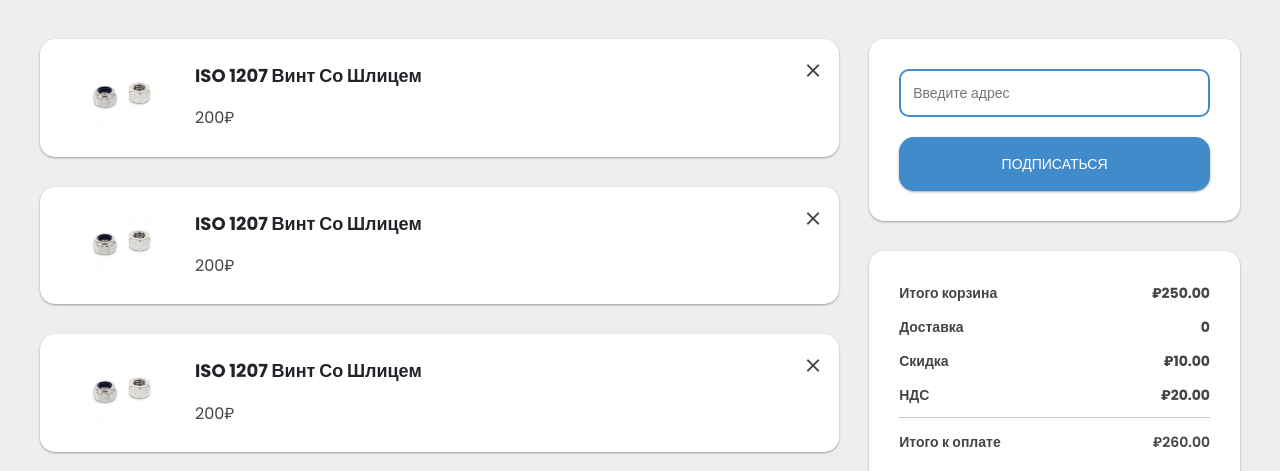
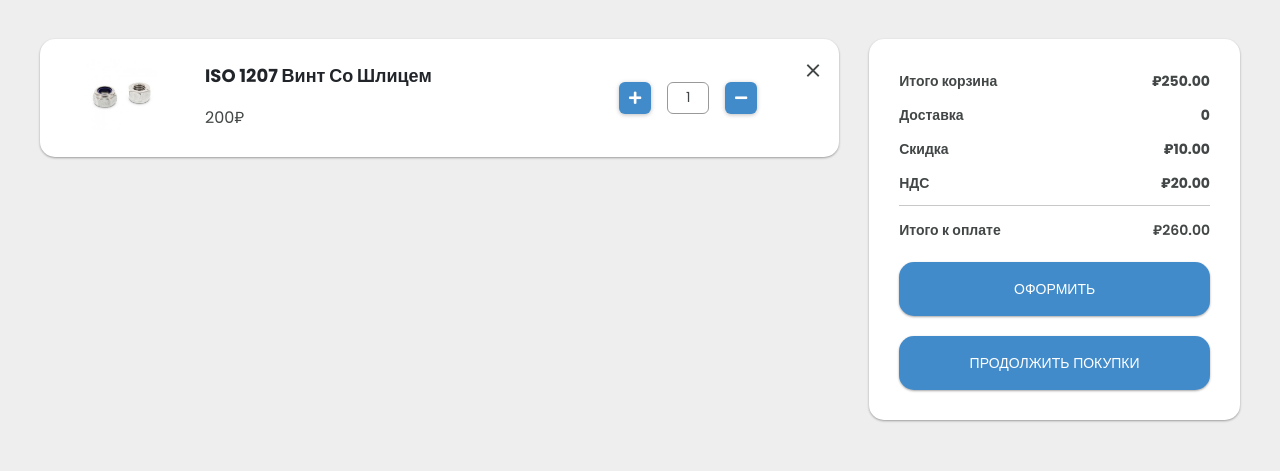
Before and after one commit to VakhitovAleksandr/anker, a plain HTML site: page cart.html in a window 1280 px wide. Shown: the part 154-625 px from the top of the page. Drawn offline with Linux system fonts and the light colour scheme.

Commit message:
cart.html Убран блок подписаться с права в верху.

```diff
--- a/assets/css/media.css
+++ b/assets/css/media.css
@@ -583,7 +583,15 @@
 }
 
 @media (max-width: 424.98px) {
-
+/* product-cart */
+.product-cart{
+  flex-direction: column;
+  padding: 20px;
+  align-items: flex-start;
+}
+.product-cart .price{
+  margin-top: 10px;
+}
 
   /* card-product-view */
   .card-product-view__rating {
--- a/assets/css/style.css
+++ b/assets/css/style.css
@@ -337,8 +337,10 @@ h6.strong {
   padding: 10px 12px;
   outline: none;
 }
-
-
+.ordering .form .form-group textarea{
+  height: 70px;
+}
+/* !cart */
 .cart {
   padding: 30px 0;
   display: flex;
@@ -376,7 +378,6 @@ h6.strong {
   background: #fff;
   border-radius: 15px;
   padding: 30px;
-  margin-top: 30px;
   margin-bottom: 10px;
 }
 
@@ -393,7 +394,41 @@ h6.strong {
   border-top: 1px solid #c8c8c8;
   font-weight: 600;
 }
-
+.counter {
+  display: flex;
+  align-items: center;
+}
+.counter .counter-minus{
+  display: block;
+}
+
+.counter .counter-input{
+    width: 42px;
+    height: 32px;
+    background-color: #fff;
+    border: 1px solid #999;
+    border-radius: 6px;
+    margin: 0 16px;
+    padding: 8px 5px;
+    text-align: center;
+    font-size: 14px;
+    line-height: 1;
+    outline: 0;
+}
+.counter .counter-btn{
+  width: 32px;
+  height: 32px;
+  box-shadow: 0 1px 4px #bfbfbf;
+  background-color: #428bca;
+  border-radius: 6px;
+  display: flex;
+  color: #fff;
+  align-items: center;
+  justify-content: center;
+}
+.counter .counter-btn:hover{
+  background-color: #3a57ac;
+}
 .cart-ammount ul li:not(:last-child) {
   margin-bottom: 10px;
 }
@@ -411,25 +446,33 @@ h6.strong {
 .product-cart {
   display: flex;
   align-items: center;
+  column-gap: 10px;
   flex: 0 0 auto;
   box-shadow: 0 1px 3px rgb(0 0 0 / 12%), 0 1px 2px rgb(0 0 0 / 24%);
   background: #fff;
   border-radius: 15px;
   overflow: hidden;
-  padding: 20px 20px;
+  padding: 20px 70px 20px 20px;
   margin-bottom: 30px;
   position: relative;
 
 }
 
 .product-cart .content {
-  flex: 1 0 auto;
+  flex-grow: 1;
   padding: 0 12px;
+  display: flex;
+  column-gap: 40px;
+  row-gap: 20px;
+  flex-wrap: wrap;
+  align-items: center;
+  justify-content: space-between;
 }
 
 .product-cart .img {
   width: 123px;
   padding: 0 12px;
+  flex: none;
 }
 
 .product-cart .title {
@@ -443,7 +486,7 @@ h6.strong {
   font-size: 16px;
 }
 
-.product-cart a {
+.product-cart>a {
   position: absolute;
   right: 20px;
   top: 20px;
@@ -451,7 +494,7 @@ h6.strong {
 
 }
 
-.product-cart a:hover {
+.product-cart>a:hover {
   color: #dc3545;
 }
 
--- a/cart.html
+++ b/cart.html
@@ -180,47 +180,31 @@
             <img src="./assets/img/products/gaiki.jpg" alt="card-primary">
           </div>
           <div class="content">
-            <h3 class="title">ISO 1207 Винт Со Шлицем</h3>
-            <div class="price">200&#8381;</div>
+            <div class="content-body">
+              <h3 class="title">ISO 1207 Винт Со Шлицем</h3>
+              <div class="price">200&#8381;</div>
+            </div>
+
+            <div class="counter">
+              <a href="#" class="counter-btn counter-minus">
+                <i class="fas fa-plus"></i>
+              </a>
+              <input type="" class="counter-input" value="1">
+              <a href="#" class="counter-btn counter-plus">
+                <i class="fas fa-minus"></i>
+              </a>
+            </div>
           </div>
-          <a href="cart.html#"><i class="fal fa-times"></i></a>
-        </div>
-        <div class="product-cart">
-          <div class="img">
-            <img src="./assets/img/products/gaiki.jpg" alt="card-primary">
-          </div>
-          <div class="content">
-            <h3 class="title">ISO 1207 Винт Со Шлицем</h3>
-            <div class="price">200&#8381;</div>
-          </div>
-          <a href="cart.html#"><i class="fal fa-times"></i></a>
-        </div>
-        <div class="product-cart">
-          <div class="img">
-            <img src="./assets/img/products/gaiki.jpg" alt="card-primary">
-          </div>
-          <div class="content">
-            <h3 class="title">ISO 1207 Винт Со Шлицем</h3>
-            <div class="price">200&#8381;</div>
-          </div>
-          <a href="cart.html#"><i class="fal fa-times"></i></a>
-        </div>
-        <div class="product-cart">
-          <div class="img">
-            <img src="./assets/img/products/gaiki.jpg" alt="card-primary">
-          </div>
-          <div class="content">
-            <h3 class="title">ISO 1207 Винт Со Шлицем</h3>
-            <div class="price">200&#8381;</div>
-          </div>
+
           <a href="cart.html#"><i class="fal fa-times"></i></a>
         </div>
       </div>
       <div class="cart-aside">
-        <form method="post" action="#">
+        <!-- Форма с права в верху Подписаться на рассылку -->
+        <!-- <form method="post" action="#">
           <input type="text" placeholder="Введите адрес">
           <button class="btn" type="submit">Подписаться</button>
-        </form>
+        </form> -->
 
         <div class="cart-ammount">
           <ul>
@@ -231,8 +215,8 @@
             <li class="last">Итого к оплате<span>&#8381;260.00</span></li>
           </ul>
           <div class="buttons">
-            <a href="anker/checkout.html" class="btn">Оформить</a>
-            <a href="anker/index.html" class="btn">Продолжить покупки</a>
+            <a href="./checkout.html" class="btn">Оформить</a>
+            <a href="./index.html" class="btn">Продолжить покупки</a>
           </div>
         </div>
       </div>
```
Also changed, not shown: checkout.html (+0 -5 lines).
